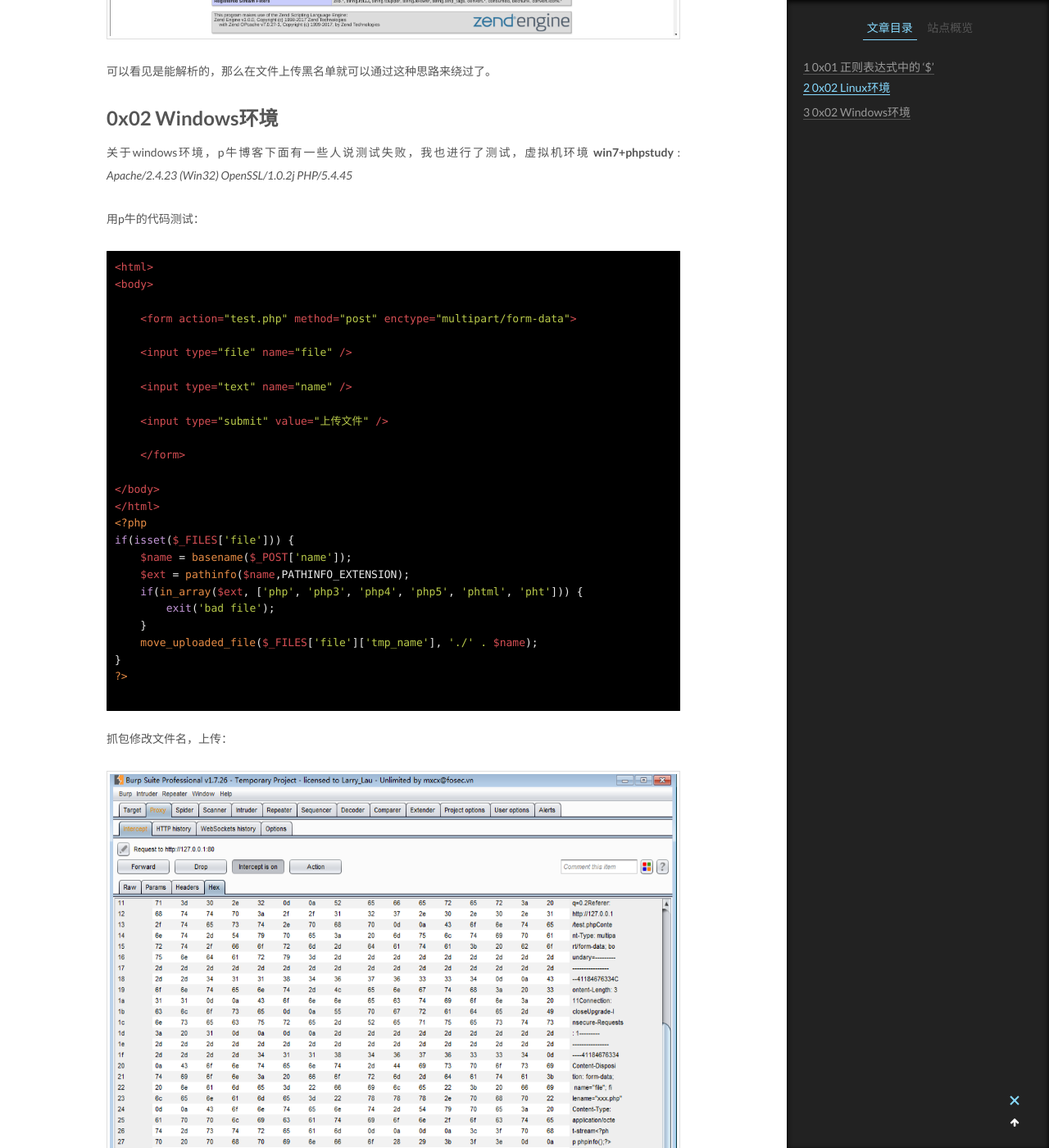
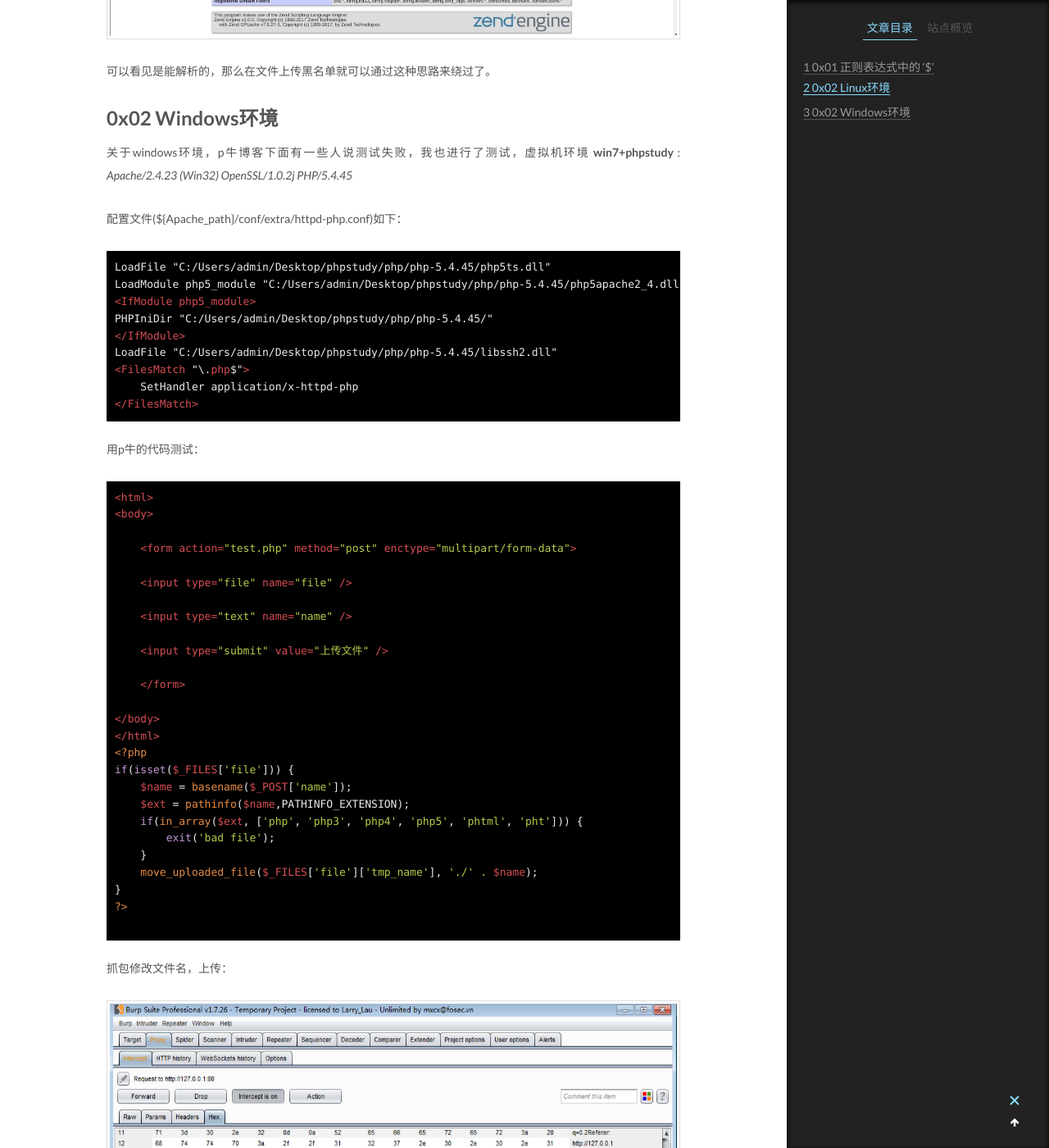
Before and after one commit to c1h3ng/c1h3ng.github.io, a Jekyll site: the page built from _posts/2018-4-10-apache-cve.md, in a window 1280 px wide and 1400 px high, scrolled down 3083 px. Shown: the whole window at 82% size. Built offline with Jekyll 4.4.1, drawn with Linux system fonts in a browser that asks for light colours.

````diff
--- a/_posts/2018-4-10-apache-cve.md
+++ b/_posts/2018-4-10-apache-cve.md
@@ -86,6 +86,20 @@ phtml
 
 关于windows环境，p牛博客下面有一些人说测试失败，我也进行了测试，虚拟机环境 __win7+phpstudy__ : *Apache/2.4.23 (Win32) OpenSSL/1.0.2j PHP/5.4.45*
 
+配置文件(${Apache_path}/conf/extra/httpd-php.conf)如下：
+
+```html
+LoadFile "C:/Users/admin/Desktop/phpstudy/php/php-5.4.45/php5ts.dll"
+LoadModule php5_module "C:/Users/admin/Desktop/phpstudy/php/php-5.4.45/php5apache2_4.dll"
+<IfModule php5_module>
+PHPIniDir "C:/Users/admin/Desktop/phpstudy/php/php-5.4.45/"
+</IfModule>
+LoadFile "C:/Users/admin/Desktop/phpstudy/php/php-5.4.45/libssh2.dll"
+<FilesMatch "\.php$">
+    SetHandler application/x-httpd-php
+</FilesMatch>
+```
+
 用p牛的代码测试：
 
 ```php
````
